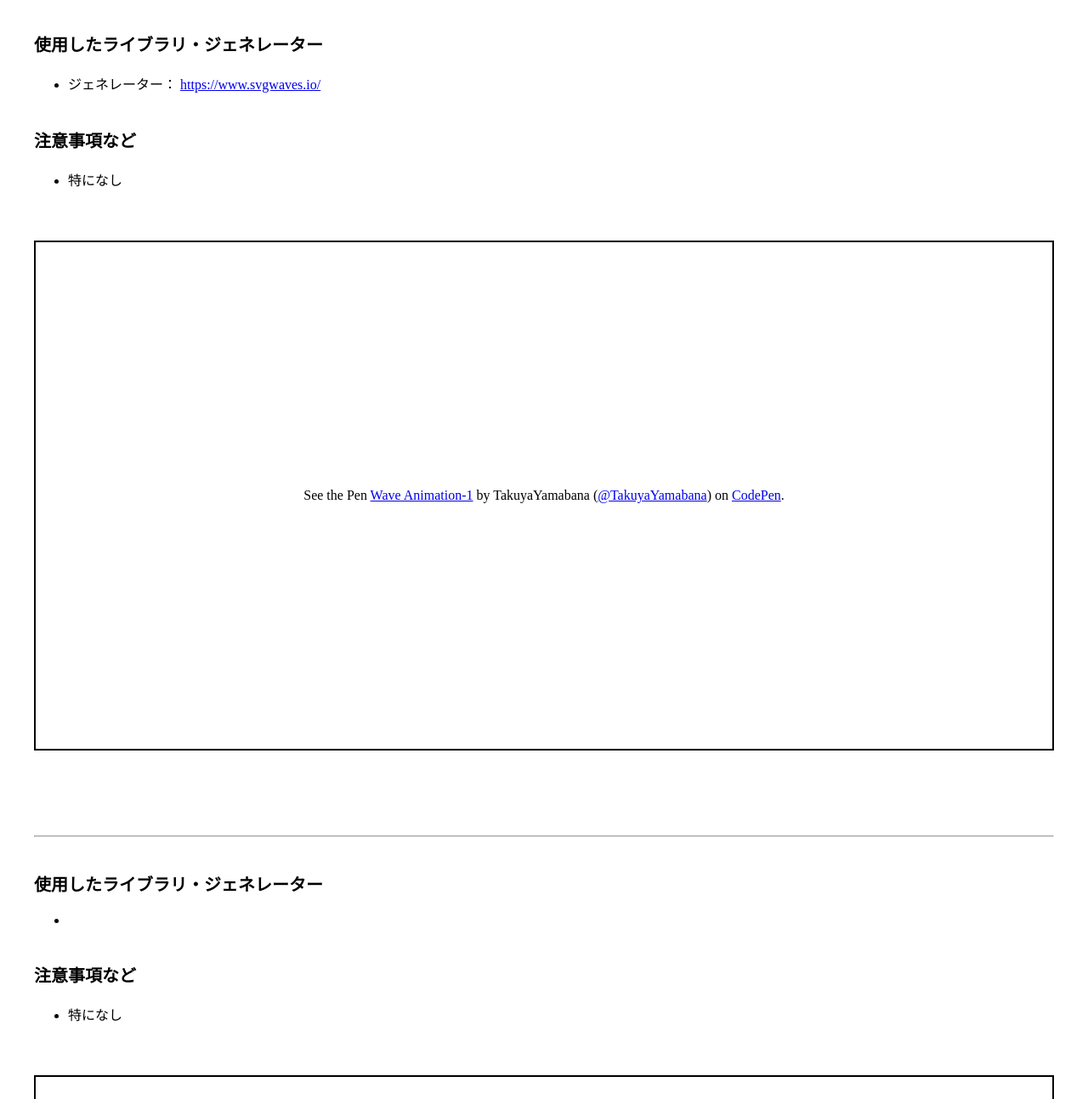
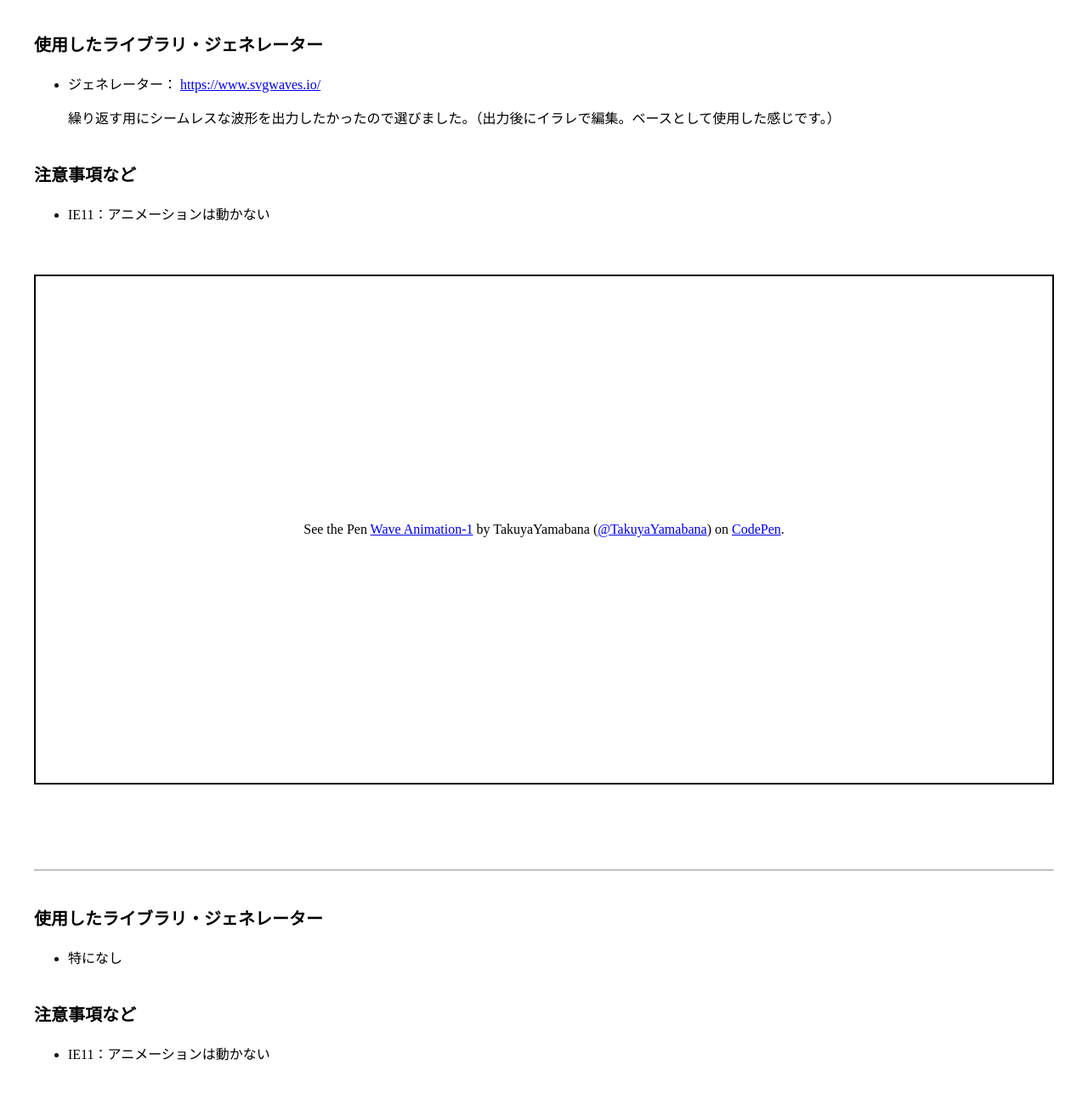
Before and after one commit to unt-iwahashi/wave_sample_20210421, a plain HTML site: page index.html in a window 1280 px wide. Shown: the part 3567-4860 px from the top of the page at 85% size. Drawn offline with Linux system fonts and the light colour scheme; a script that the page names is missing.

Commit message:
注意事項などの追記

```diff
--- a/index.html
+++ b/index.html
@@ -204,13 +204,16 @@
                 <a href="https://www.svgwaves.io/" target="_bank" rel="noopener"
                   >https://www.svgwaves.io/</a
                 >
+                <p>
+                  繰り返す用にシームレスな波形を出力したかったので選びました。（出力後にイラレで編集。ベースとして使用した感じです。）
+                </p>
               </li>
             </ul>
           </div>
           <div class="caution">
             <p class="title">注意事項など</p>
             <ul>
-              <li>特になし</li>
+              <li>IE11：アニメーションは動かない</li>
             </ul>
           </div>
         </div>
@@ -255,15 +258,14 @@
             <p class="title">使用したライブラリ・ジェネレーター</p>
             <ul>
               <li>
-                <span></span>
-                <a href="#" target="_bank" rel="noopener"></a>
+                <span>特になし</span>
               </li>
             </ul>
           </div>
           <div class="caution">
             <p class="title">注意事項など</p>
             <ul>
-              <li>特になし</li>
+              <li>IE11：アニメーションは動かない</li>
             </ul>
           </div>
         </div>
@@ -315,13 +317,16 @@
                 <a href="https://www.svgwaves.io/" target="_bank" rel="noopener"
                   >https://www.svgwaves.io/</a
                 >
+                <p>
+                  繰り返す用にシームレスな波形を出力したかったので選びました。（出力後にイラレで編集。ベースとして使用した感じです。）
+                </p>
               </li>
             </ul>
           </div>
           <div class="caution">
             <p class="title">注意事項など</p>
             <ul>
-              <li>IE11：clip-pathは対応しているがアニメーションは動かない</li>
+              <li>IE11：clipPathは対応しているがアニメーションは動かない</li>
               <li>
                 Firefox：レンダリングエンジンの問題なのかアニメーションがカクつく
               </li>
```
